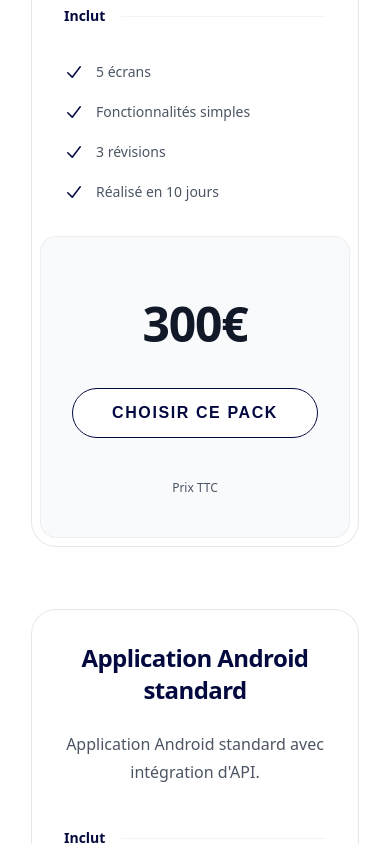
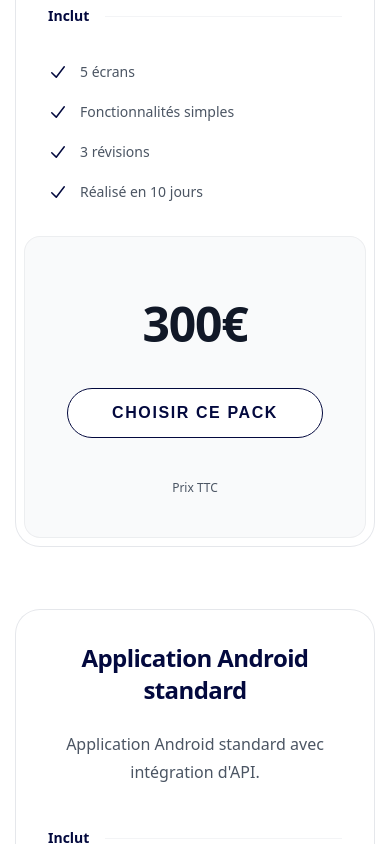
Before and after one commit to sissisix/Au_Programme, a React (Vite) app: page /services in a window 390 px wide. Shown: the part 762-1606 px from the top of the page. Built offline with nearby package versions, Linux system fonts and the light colour scheme.

Commit message:
Service new padding

```diff
--- a/src/pages/2_services/Services.jsx
+++ b/src/pages/2_services/Services.jsx
@@ -28,7 +28,7 @@ const Services = () => {
                     Faites le choix d'une formule qui s'adapte à vos besoins, ou créez la votre.
                 </p>
             </div>
-            <div className="py-16 px-8 sm:px-16 flex flex-col justify-center text-center bg-white h-fit w-full rounded-t-4xl">
+            <div className="py-16 px-4 sm:px-16 flex flex-col justify-center text-center bg-white h-fit w-full rounded-t-4xl">
                 <div className='flex items-center justify-center'>
                     <input type="checkbox" id="toggle" className="toggleCheckbox" onClick={changeTarif} />
                     <label htmlFor="toggle" className='toggleContainer'>
```
